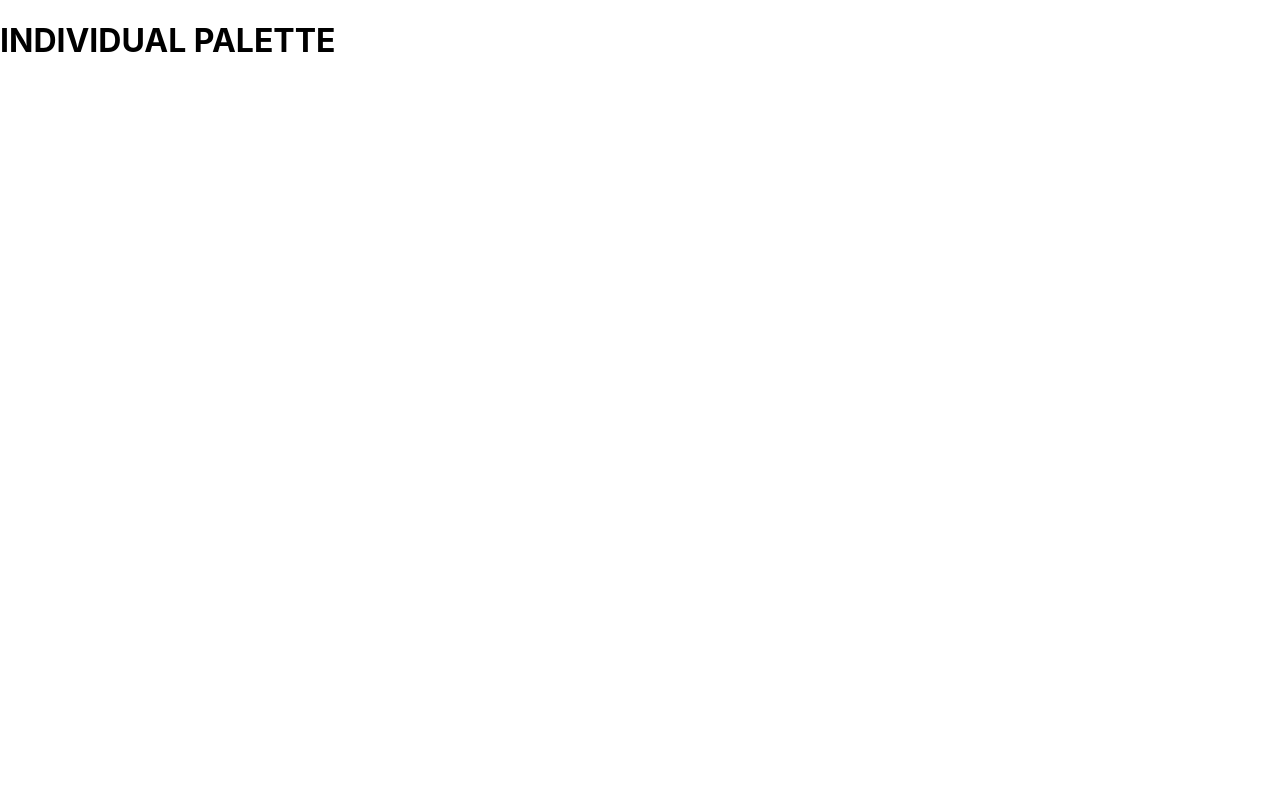
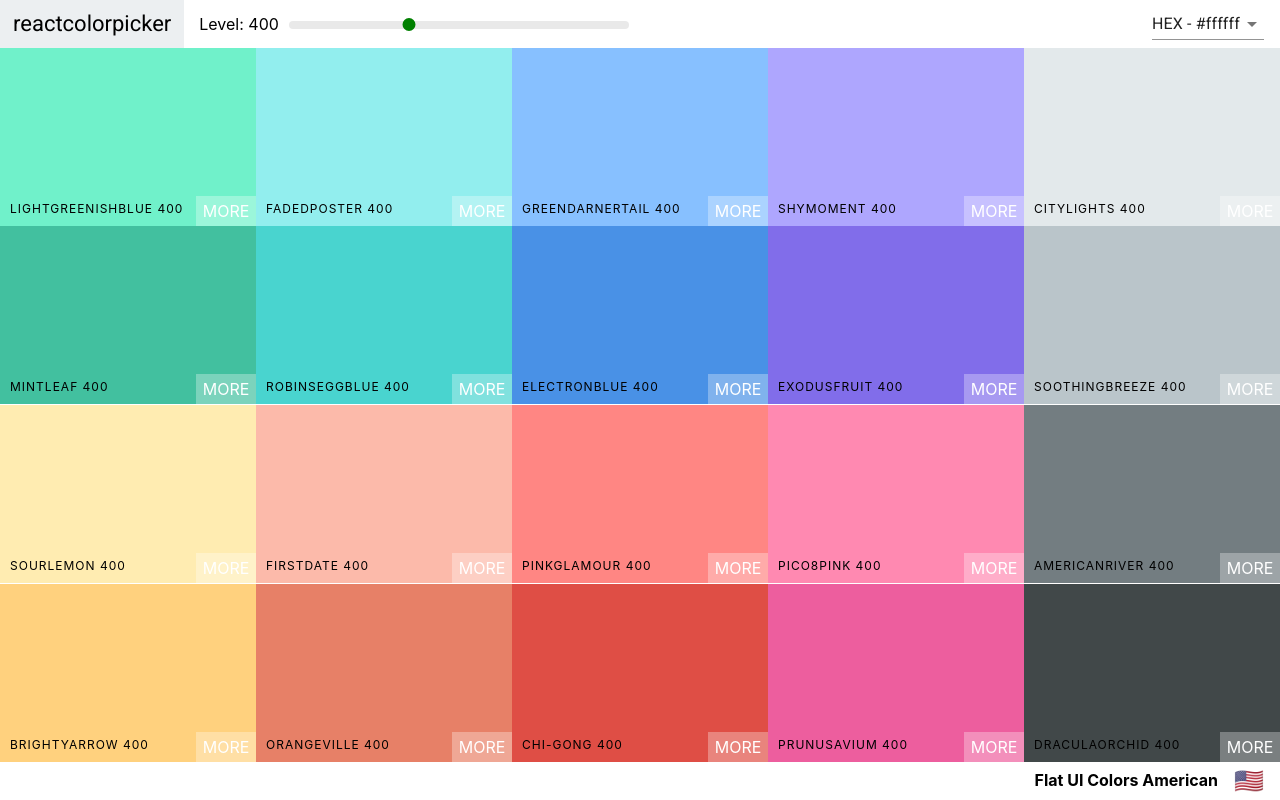
Before and after one commit to thisisashish-02/CiBYO---The-Color-App, a React (Create React App) app: page /palette/flat-ui-colors-american in a window 1280 px wide. Built offline with nearby package versions, Linux system fonts and the light colour scheme.

Commit message:
Add PaletteList and Links

```diff
--- a/src/App.js
+++ b/src/App.js
@@ -1,18 +1,32 @@
 import React, { Component } from 'react';
+import { Switch, Route } from 'react-router-dom';
 import Palette from './Palette';
-import { Switch, Route } from 'react-router-dom';
+import PaletteList from './PaletteList';
 import seedColors from './seedColors';
 import { generatePalette } from './colorHelpers';
 
 class App extends Component {
+    findPalette(id) {
+        return seedColors.find(function (palette) {
+            return palette.id === id;
+        })
+    }
     render() {
         return (
             <Switch>
-                <Route exact path="/" render={() => <h1>PALETTE LIST GOES HERE</h1>} />
+                <Route
+                    exact
+                    path="/"
+                    render={() => <PaletteList palettes={seedColors} />}
+                />
                 <Route
                     exact
                     path="/palette/:id"
-                    render={() => <h1>INDIVIDUAL PALETTE</h1>}
+                    render={routeProps => (
+                        <Palette palette={generatePalette(
+                            this.findPalette(routeProps.match.params.id)
+                        )} />
+                    )}
                 />
             </Switch>
             // <div>
--- a/src/Navbar.js
+++ b/src/Navbar.js
@@ -1,4 +1,5 @@
 import React, { Component } from 'react';
+import { Link } from 'react-router-dom'
 import Select from "@material-ui/core/Select";
 import MenuItem from "@material-ui/core/MenuItem";
 import Snackbar from "@material-ui/core/Snackbar";
@@ -28,7 +29,7 @@ class Navbar extends Component {
         return (
             <header className="Navbar">
                 <div className="logo">
-                    <a href="#">reactcolorpicker</a>
+                    <Link to="/">reactcolorpicker</Link>
                 </div>
                 <div className="slider-container">
                     <span>Level: {level}</span>
--- /dev/null
+++ b/src/PaletteList.js
@@ -0,0 +1,20 @@
+import React, { Component } from 'react';
+import { Link } from 'react-router-dom';
+
+class PaletteList extends Component {
+    render() {
+        const { palettes } = this.props;
+        return (
+            <div>
+                <h1>React Colors</h1>
+                {palettes.map(palette => (
+                    <p>
+                        <Link to={`/palette/${palette.id}`}>{palette.paletteName}</Link>
+                    </p>
+                ))}
+            </div>
+        );
+    }
+}
+
+export default PaletteList;
```
